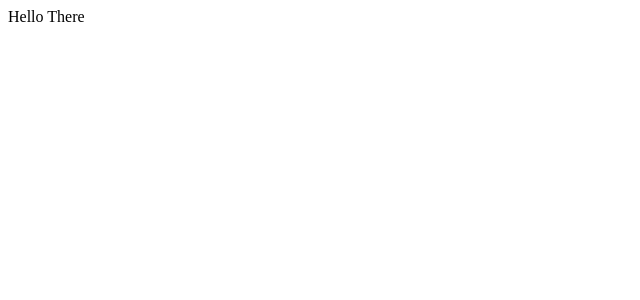
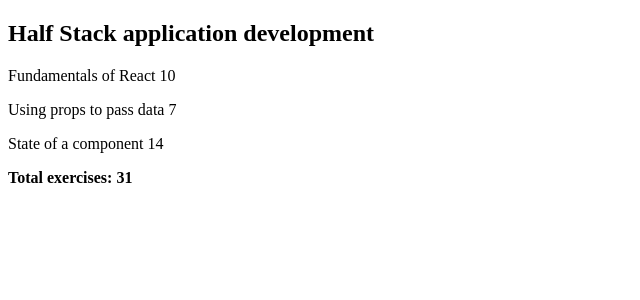
Before and after one commit to AbdullahiHared/FsPart2, a React (Vite) app: page / in a window 1280 px wide. Shown: the top 300 px of the page, without its empty margins (0-640 px from the left). Built offline with nearby package versions, Linux system fonts and the light colour scheme.

Commit message:
Display course information and total exercises

```diff
--- a/src/App.jsx
+++ b/src/App.jsx
@@ -1,11 +1,30 @@
+import React from "react"
+import { createRoot } from "react-dom/client"
+import Course from "./components/Course"
+const App = () => {
+  const course = {
+    id: 1,
+    name: 'Half Stack application development',
+    parts: [
+      {
+        name: 'Fundamentals of React',
+        exercises: 10,
+        id: 1
+      },
+      {
+        name: 'Using props to pass data',
+        exercises: 7,
+        id: 2
+      },
+      {
+        name: 'State of a component',
+        exercises: 14,
+        id: 3
+      }
+    ]
+  }
 
-import React from "react";
-import { useState } from "react";
-function App() {
-  return (<div>
-    Hello There
-  </div>
-  );
+  return <Course course={course} />
 }
 
-export default App;
+export default App
--- /dev/null
+++ b/src/components/Course.jsx
@@ -0,0 +1,28 @@
+import React from "react";
+
+// Component for displaying the parts of the course
+const Part = ({ part }) => {
+  return (
+    <p>
+      {part.name} {part.exercises}
+    </p>
+  );
+};
+
+// Component for displaying the course details and total exercises
+const Course = ({ course }) => {
+  // Calculate the total exercises by using reduce
+  const totalExercises = course.parts.reduce((sum, part) => sum + part.exercises, 0);
+
+  return (
+    <div>
+      <h2>{course.name}</h2>
+      {course.parts.map((part) => (
+        <Part key={part.id} part={part} />
+      ))}
+      <p><strong>Total exercises: {totalExercises}</strong></p>
+    </div>
+  );
+};
+
+export default Course;
--- a/src/main.jsx
+++ b/src/main.jsx
@@ -3,4 +3,24 @@
 
 import App from './App'
 
-ReactDOM.createRoot(document.getElementById('root')).render(<App />)
+const notes = [
+  {
+    id: 1,
+    content: 'HTML is easy',
+    important: true
+  },
+  {
+    id: 2,
+    content: 'Browser can execute only JavaScript',
+    important: false
+  },
+  {
+    id: 3,
+    content: 'GET and POST are the most important methods of HTTP protocol',
+    important: true
+  }
+]
+
+ReactDOM.createRoot(document.getElementById('root')).render(
+  <App notes={notes} />
+)
```
